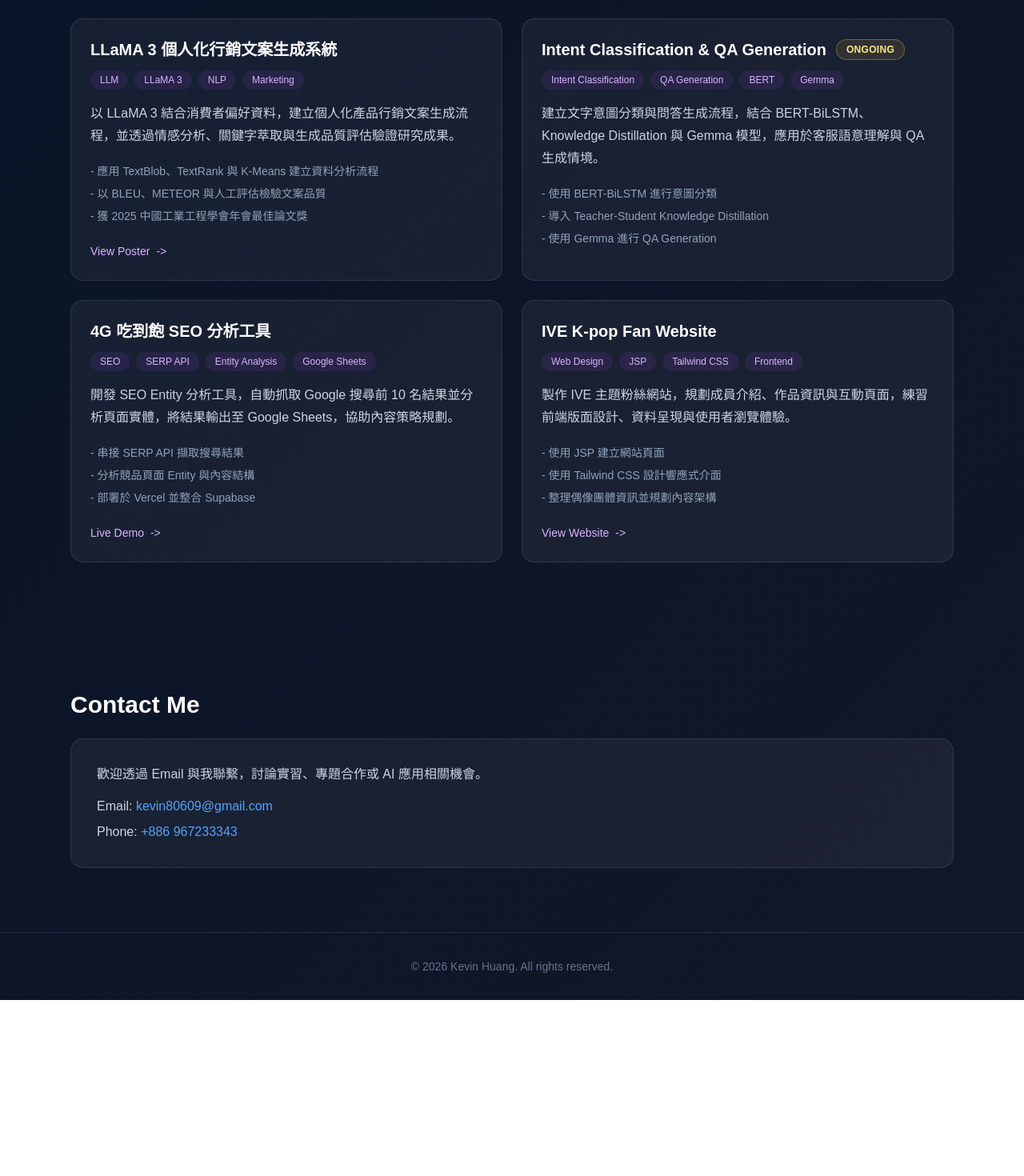
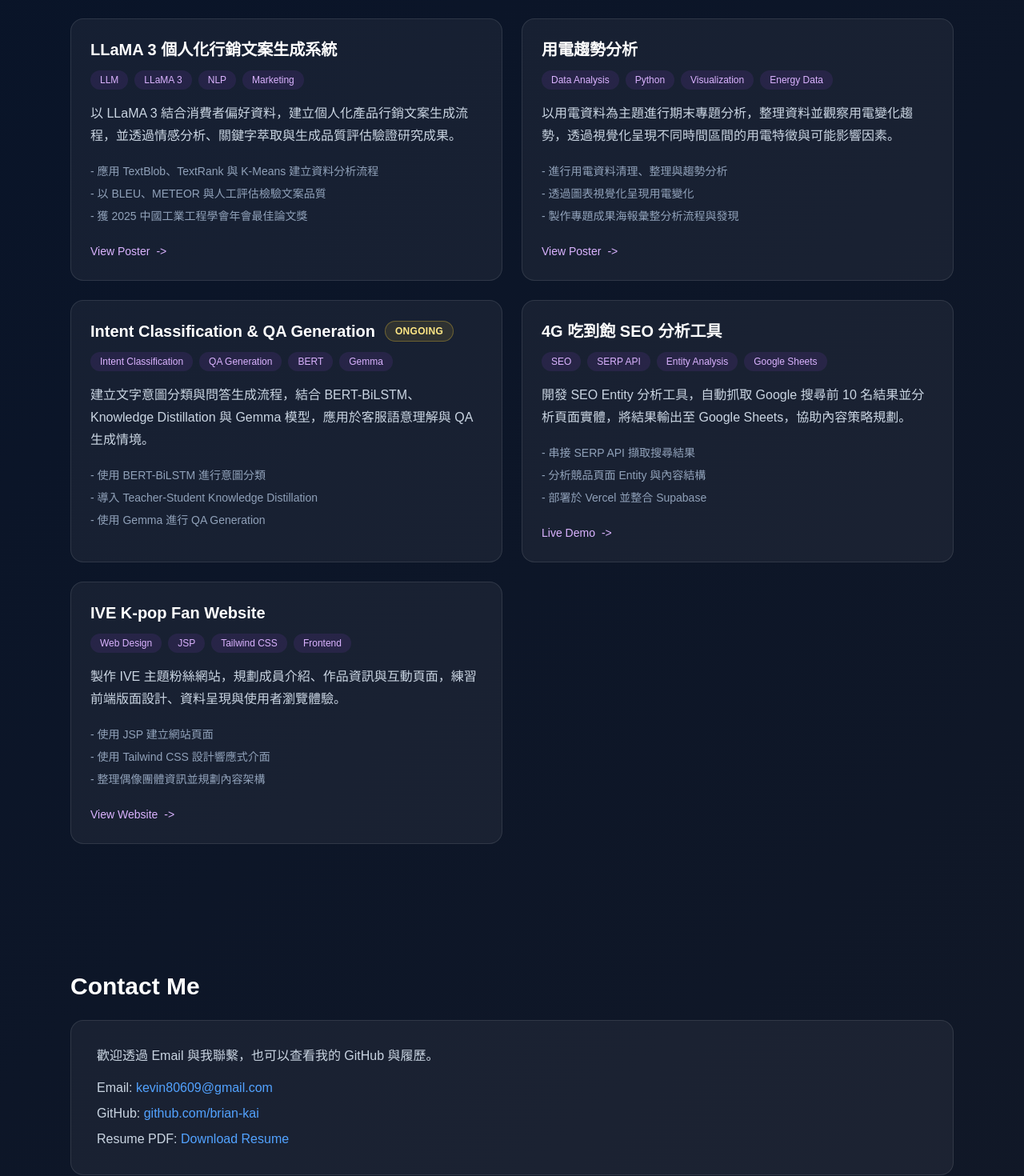
Before and after one commit to brian-kai/my-portfolio, a Next.js app: page / in a window 1280 px wide. Shown: the part 4060-5530 px from the top of the page at 80% size. Before the commit the page ends 5310 px from the top, so only its background shows below. Built offline with nearby package versions, Linux system fonts and the light colour scheme.

Commit message:
update portfolio

```diff
--- a/app/page.tsx
+++ b/app/page.tsx
@@ -144,6 +144,19 @@ const projects = [
       "獲 2025 中國工業工程學會年會最佳論文獎",
     ],
     href: "/file/畢業專題海報檔案.pdf",
+    action: "View Poster",
+  },
+  {
+    title: "用電趨勢分析",
+    tags: ["Data Analysis", "Python", "Visualization", "Energy Data"],
+    description:
+      "以用電資料為主題進行期末專題分析，整理資料並觀察用電變化趨勢，透過視覺化呈現不同時間區間的用電特徵與可能影響因素。",
+    highlights: [
+      "進行用電資料清理、整理與趨勢分析",
+      "透過圖表視覺化呈現用電變化",
+      "製作專題成果海報彙整分析流程與發現",
+    ],
+    href: "/file/期末專題成果報告-用電趨勢分析海報.pdf",
     action: "View Poster",
   },
   {
@@ -479,9 +492,13 @@ export default function Home() {
         <h2 className="mb-6 text-3xl font-bold">Contact Me</h2>
 
         <div className="rounded-2xl border border-white/10 bg-white/5 p-8">
-          <p className="mb-4 text-slate-300">
+          <p className="hidden">
             歡迎透過 Email 與我聯繫，討論實習、專題合作或 AI
             應用相關機會。
+          </p>
+
+          <p className="mb-4 text-slate-300">
+            歡迎透過 Email 與我聯繫，也可以查看我的 GitHub 與履歷。
           </p>
 
           <div className="space-y-2 text-slate-300">
@@ -496,12 +513,26 @@ export default function Home() {
             </p>
 
             <p>
-              Phone:{" "}
+              GitHub:{" "}
               <a
-                href="tel:+886967233343"
+                href="https://github.com/brian-kai"
+                target="_blank"
+                rel="noopener noreferrer"
                 className="text-blue-400 hover:underline"
               >
-                +886 967233343
+                github.com/brian-kai
+              </a>
+            </p>
+
+            <p>
+              Resume PDF:{" "}
+              <a
+                href="/file/新版履歷_英文網站.pdf"
+                target="_blank"
+                rel="noopener noreferrer"
+                className="text-blue-400 hover:underline"
+              >
+                Download Resume
               </a>
             </p>
           </div>
```
Also changed, not shown: 1 other file (tests, documents, lock files or other folders).
